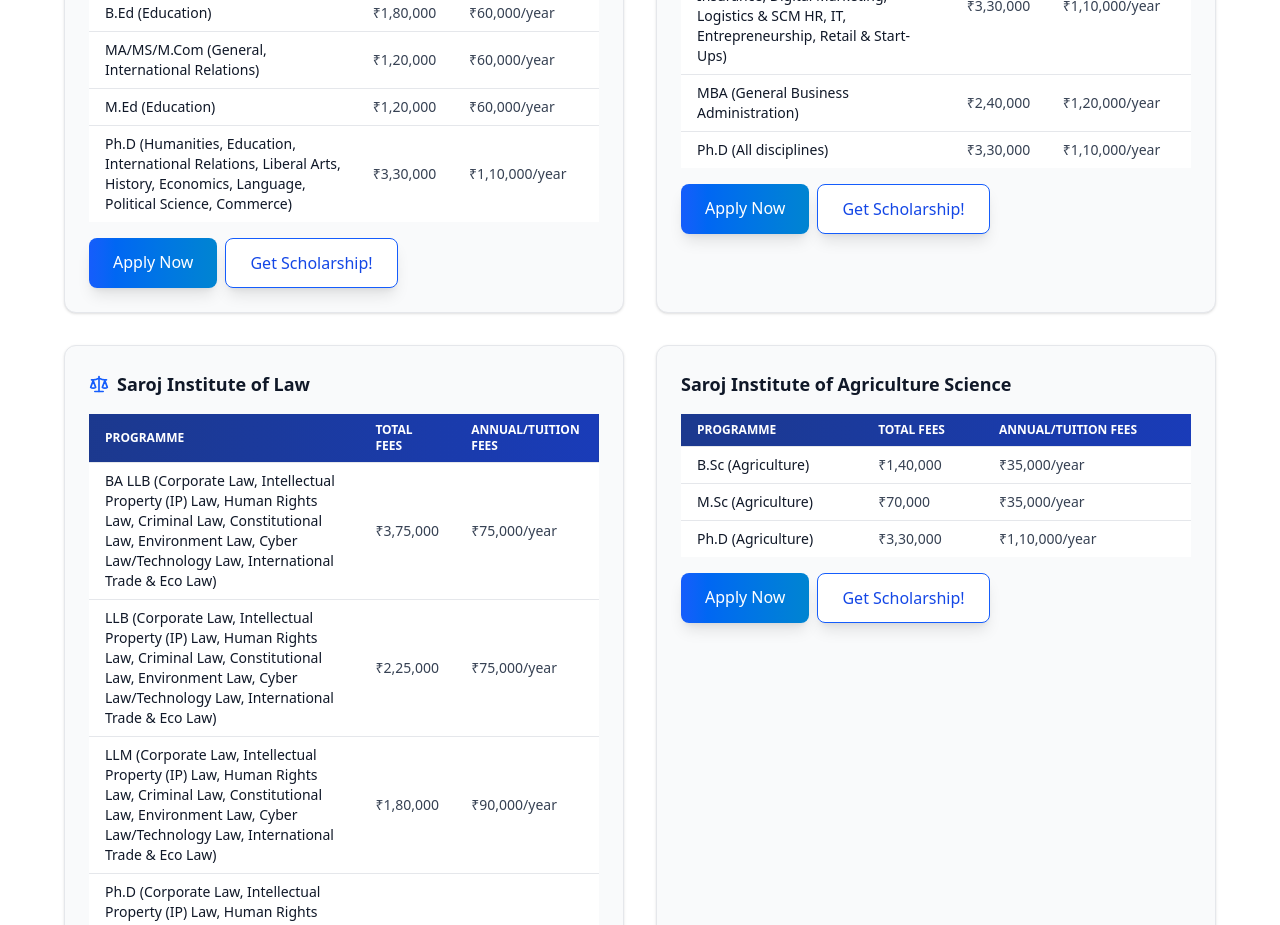
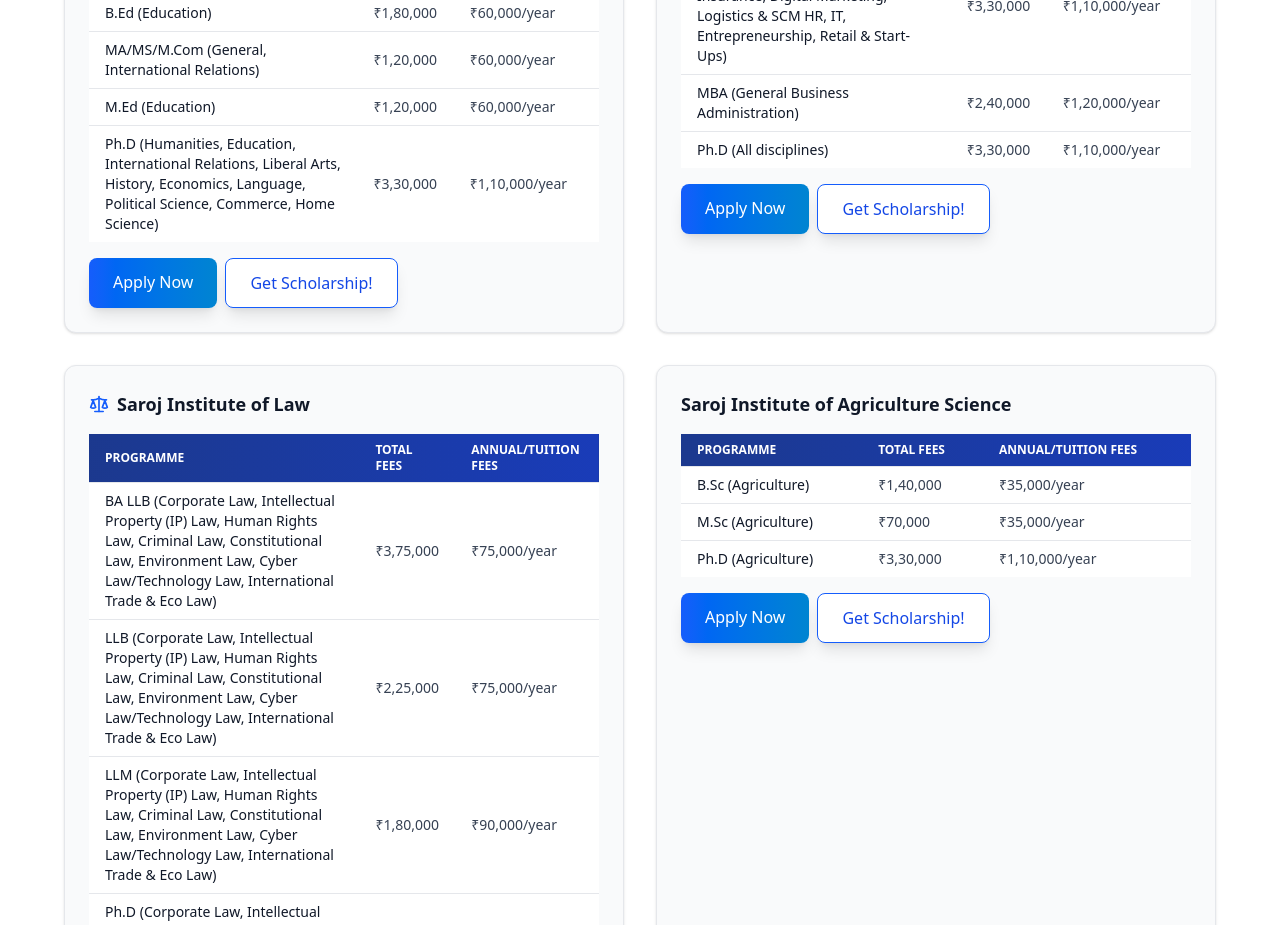
Before and after one commit to Saroj-Eductaion-Group/SIU, a React (Vite) app: page /admissions/fee-structure in a window 1280 px wide. Shown: the part 2780-3705 px from the top of the page. Built offline with nearby package versions, Linux system fonts and the light colour scheme.

Commit message:
Added home science in Humanities and education fee structure

```diff
--- a/src/pages/Admission/FeeStructure.jsx
+++ b/src/pages/Admission/FeeStructure.jsx
@@ -128,7 +128,7 @@
           specializations: "Education",
           fees: { year1: 60000, year2: 60000, total: 120000 },
         },
-        { degree: "Ph.D", specializations: "Humanities, Education, International Relations, Liberal Arts, History, Economics, Language, Political Science, Commerce", fees: { year1: 110000, year2: 110000, year3: 110000, total: 330000 } }
+        { degree: "Ph.D", specializations: "Humanities, Education, International Relations, Liberal Arts, History, Economics, Language, Political Science, Commerce, Home Science", fees: { year1: 110000, year2: 110000, year3: 110000, total: 330000 } }
 
       ]
     },
```
